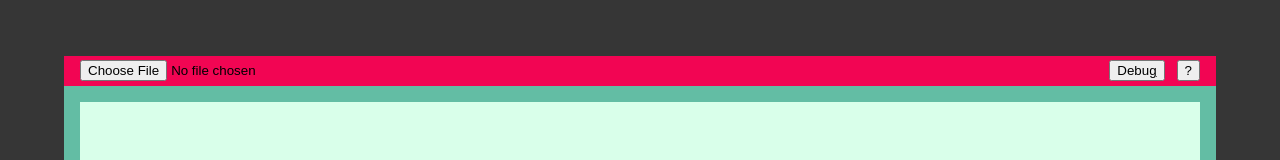
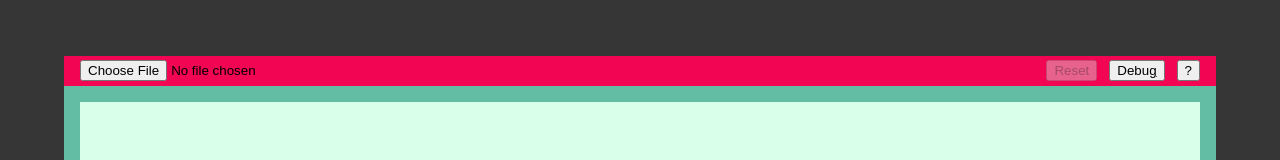
Before and after one commit to sleiph/CHIP-OITO, a React (Create React App) app: page / in a window 1280 px wide. Shown: the top 160 px of the page. Built offline with nearby package versions, Linux system fonts and the light colour scheme.

Commit message:
pequenas mudanças

```diff
--- a/src/pages/Home.js
+++ b/src/pages/Home.js
@@ -113,6 +113,10 @@ function Home(  ) {
     setDisable(true);
   }
 
+  function reset(){
+    window.location.reload();
+  }
+
   return (
     <Container>
       <Cartucho>
@@ -125,6 +129,7 @@ function Home(  ) {
           disabled={disable}
         />
         <DivDebug>
+          <button disabled={!disable} onClick={reset}>Reset</button>
           <button onClick={handleDebug}>Debu<u>g</u></button>
           <button onClick={handleAjuda}>?</button>
         </DivDebug>
```
